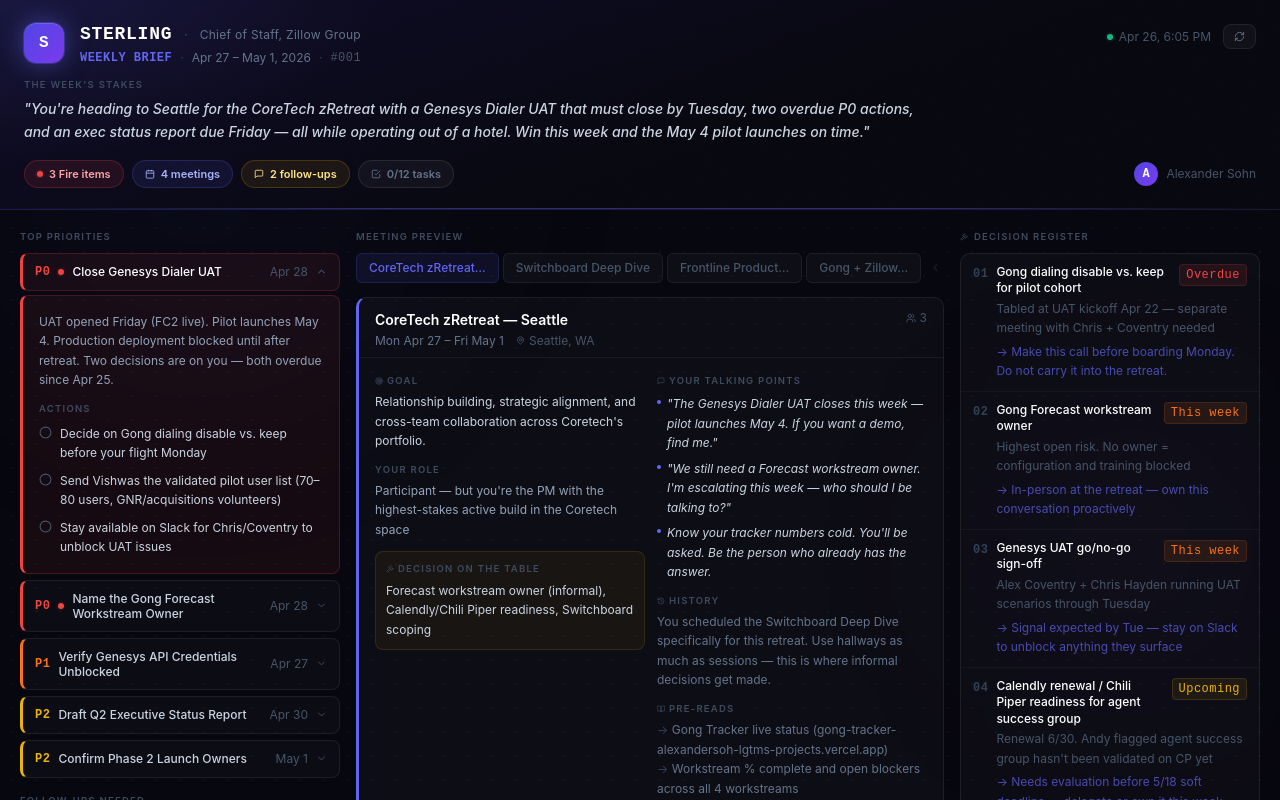
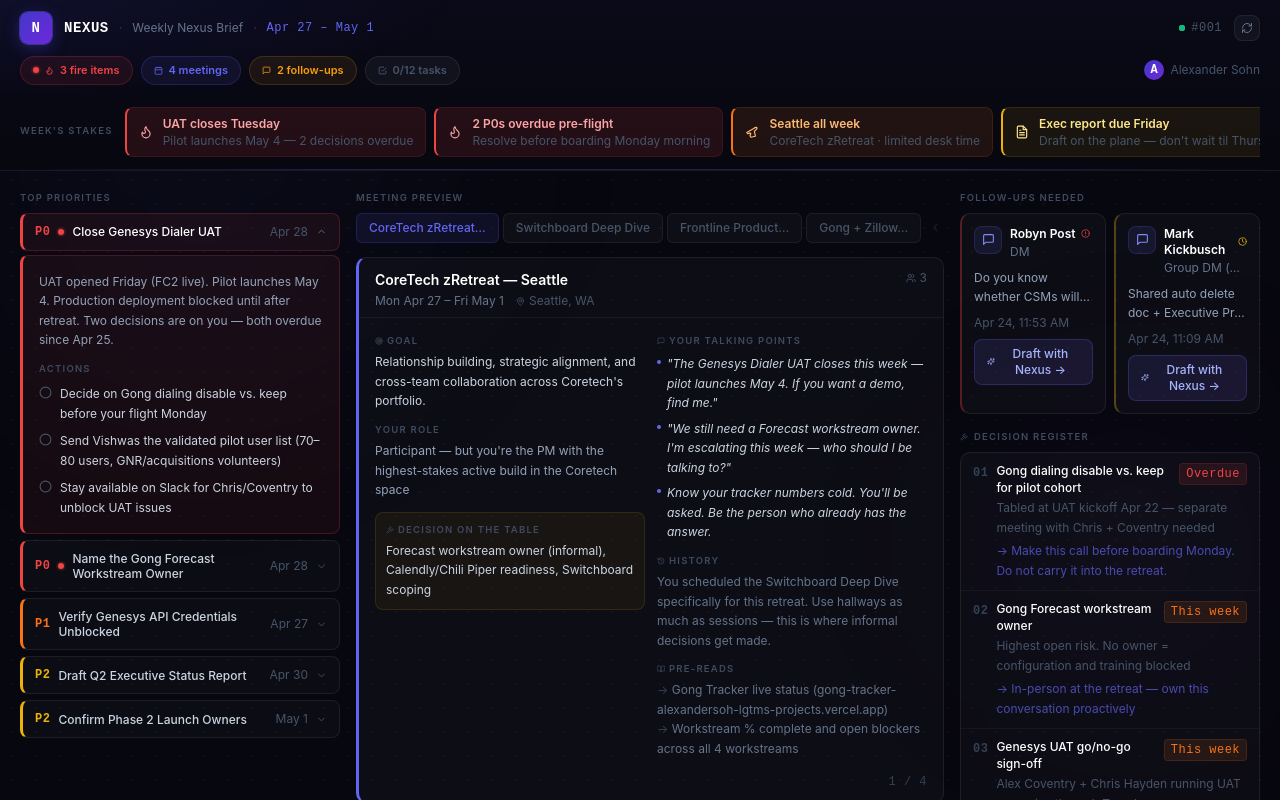
Before and after one commit to alexandersoh-lgtm/sterling-cockpit, a Next.js app: page /weekly in a window 1280 px wide. Shown: the top 800 px of the page. Built offline with nearby package versions, Linux system fonts and the light colour scheme.

Commit message:
Rename to Nexus, redesign header, stakes as cards, follow-ups top of right column

```diff
--- a/app/layout.tsx
+++ b/app/layout.tsx
@@ -2,7 +2,7 @@
 import './globals.css'
 
 export const metadata: Metadata = {
-  title: 'Sterling — Chief of Staff',
+  title: 'Nexus — Chief of Staff',
   description: 'Your AI Chief of Staff at Zillow Group',
 }
 
--- a/app/weekly/page.tsx
+++ b/app/weekly/page.tsx
@@ -1,5 +1,5 @@
 import weeklyData from '@/data/weekly.json'
-import SterlingHeader from '@/components/SterlingHeader'
+import NexusHeader from '@/components/NexusHeader'
 import PriorityGrid from '@/components/PriorityGrid'
 import MeetingSection from '@/components/MeetingSection'
 import TaskList from '@/components/TaskList'
@@ -12,8 +12,7 @@
 
   return (
     <div className="min-h-screen dot-grid">
-      <SterlingHeader
-        stakes={d.stakes}
+      <NexusHeader
         weekStart={d.meta.weekStart}
         weekEnd={d.meta.weekEnd}
         briefNumber={d.meta.briefNumber}
@@ -22,16 +21,15 @@
         followUpCount={d.followUps.length}
         taskTotal={d.tasks.length}
         taskDone={0}
+        stakesCards={d.stakesCards}
       />
 
-      {/* Main dashboard — 3-column grid */}
       <div className="max-w-[1600px] mx-auto px-4 sm:px-5 py-5">
         <div className="grid grid-cols-1 lg:grid-cols-[320px_1fr_300px] gap-4">
 
           {/* ── COL 1: Priorities ─────────────────────── */}
           <div className="space-y-4">
             <PriorityGrid priorities={d.priorities} />
-            <FollowUps followUps={d.followUps} />
           </div>
 
           {/* ── COL 2: Meetings + Tasks ───────────────── */}
@@ -40,8 +38,9 @@
             <TaskList tasks={d.tasks} />
           </div>
 
-          {/* ── COL 3: Decisions + Stakeholders + Wins + Deep Work ── */}
+          {/* ── COL 3: Follow-ups (top) + Decisions + Stakeholders + Wins + Deep Work ── */}
           <div className="space-y-4">
+            <FollowUps followUps={d.followUps} />
             <DecisionRegister decisions={d.decisions} />
             <StakeholderPulse stakeholders={d.stakeholders} />
             <WinBank wins={d.winBank} />
@@ -51,13 +50,13 @@
 
         {/* Footer */}
         <div className="mt-8 pt-5 flex items-center justify-center gap-2"
-          style={{ borderTop:'1px solid rgba(255,255,255,0.04)' }}>
+          style={{ borderTop: '1px solid rgba(255,255,255,0.04)' }}>
           <div className="w-4 h-4 rounded flex items-center justify-center"
-            style={{ background:'linear-gradient(135deg,#4f46e5,#7c3aed)' }}>
-            <span className="sterling-mono text-white text-xs font-bold" style={{ fontSize:'8px' }}>S</span>
+            style={{ background: 'linear-gradient(135deg,#4338ca,#6d28d9)' }}>
+            <span className="sterling-mono text-white font-bold" style={{ fontSize: '8px' }}>N</span>
           </div>
           <p className="sterling-mono text-xs text-slate-700 tracking-widest">
-            You're ready. Go lead. — Sterling
+            You're ready. Go lead. — Nexus
           </p>
         </div>
       </div>
--- a/components/DraftModal.tsx
+++ b/components/DraftModal.tsx
@@ -58,11 +58,11 @@
           style={{ borderBottom: '1px solid rgba(255,255,255,0.07)', background: 'rgba(99,102,241,0.06)' }}>
           <div className="flex items-center gap-3">
             <div className="w-7 h-7 rounded-lg flex items-center justify-center flex-shrink-0"
-              style={{ background: 'linear-gradient(135deg, #6366f1, #8b5cf6)', boxShadow: '0 0 12px rgba(99,102,241,0.4)' }}>
-              <span className="sterling-mono text-white text-xs font-bold">S</span>
+              style={{ background: 'linear-gradient(135deg, #4338ca, #6d28d9)', boxShadow: '0 0 12px rgba(99,102,241,0.4)' }}>
+              <span className="sterling-mono text-white text-xs font-bold">N</span>
             </div>
             <div>
-              <p className="text-sm font-semibold text-white">Sterling's Draft</p>
+              <p className="text-sm font-semibold text-white">Nexus's Draft</p>
               <p className="text-xs text-slate-500">Reply to {item.person}</p>
             </div>
           </div>
@@ -96,7 +96,7 @@
                     style={{ animation: `ping-slow 1.2s ease-in-out ${i * 0.2}s infinite` }} />
                 ))}
               </div>
-              <span className="text-sm text-slate-500 italic">Sterling is composing...</span>
+              <span className="text-sm text-slate-500 italic">Nexus is composing...</span>
             </div>
           )}
 
@@ -127,10 +127,10 @@
             </div>
           )}
 
-          {/* Sterling signature */}
+          {/* Nexus signature */}
           {phase === 'done' && (
             <p className="text-xs text-slate-600 text-right mt-3 sterling-mono">
-              — Sterling
+              — Nexus
             </p>
           )}
         </div>
--- a/components/FollowUps.tsx
+++ b/components/FollowUps.tsx
@@ -50,7 +50,7 @@
                 <button onClick={() => setActive(fu)}
                   className="w-full flex items-center justify-center gap-1.5 px-3 py-1.5 rounded-lg text-xs font-medium transition-all"
                   style={{ background:'linear-gradient(135deg,rgba(99,102,241,0.12),rgba(139,92,246,0.12))', border:'1px solid rgba(99,102,241,0.25)', color:'#a5b4fc' }}>
-                  <Sparkles size={11}/> Draft with Sterling →
+                  <Sparkles size={11}/> Draft with Nexus →
                 </button>
               </div>
             )
--- /dev/null
+++ b/components/NexusHeader.tsx
@@ -0,0 +1,170 @@
+'use client'
+import { RefreshCw } from 'lucide-react'
+
+type StakesCard = { id: string; level: string; icon: string; headline: string; sub: string }
+
+type Props = {
+  weekStart: string; weekEnd: string; briefNumber: number
+  p0Count: number; meetingCount: number; followUpCount: number
+  taskTotal: number; taskDone: number
+  stakesCards: StakesCard[]
+}
+
+const LEVEL_STYLE: Record<string, { bar: string; badge: string; text: string; icon: string }> = {
+  P0: { bar: '#ef4444', badge: 'rgba(239,68,68,0.12)', text: '#fca5a5', icon: '🔴' },
+  P1: { bar: '#f97316', badge: 'rgba(249,115,22,0.10)', text: '#fdba74', icon: '🟠' },
+  P2: { bar: '#eab308', badge: 'rgba(234,179,8,0.08)',  text: '#fde68a', icon: '🟡' },
+}
+
+const ICONS: Record<string, React.ReactNode> = {
+  fire: (
+    <svg width="14" height="14" viewBox="0 0 24 24" fill="none" stroke="currentColor" strokeWidth="2" strokeLinecap="round" strokeLinejoin="round">
+      <path d="M8.5 14.5A2.5 2.5 0 0 0 11 12c0-1.38-.5-2-1-3-1.072-2.143-.224-4.054 2-6 .5 2.5 2 4.9 4 6.5 2 1.6 3 3.5 3 5.5a7 7 0 1 1-14 0c0-1.153.433-2.294 1-3a2.5 2.5 0 0 0 2.5 2.5z"/>
+    </svg>
+  ),
+  plane: (
+    <svg width="14" height="14" viewBox="0 0 24 24" fill="none" stroke="currentColor" strokeWidth="2" strokeLinecap="round" strokeLinejoin="round">
+      <path d="M17.8 19.2 16 11l3.5-3.5C21 6 21 4 19 4c-1.5 0-2.5.5-4 2L3 13l2 2 3.5-1.5 1.5 1.5-1.5 3.5L10 21l7.8-1.8z"/>
+    </svg>
+  ),
+  doc: (
+    <svg width="14" height="14" viewBox="0 0 24 24" fill="none" stroke="currentColor" strokeWidth="2" strokeLinecap="round" strokeLinejoin="round">
+      <path d="M14 2H6a2 2 0 0 0-2 2v16a2 2 0 0 0 2 2h12a2 2 0 0 0 2-2V8z"/>
+      <polyline points="14 2 14 8 20 8"/>
+      <line x1="16" y1="13" x2="8" y2="13"/>
+      <line x1="16" y1="17" x2="8" y2="17"/>
+      <polyline points="10 9 9 9 8 9"/>
+    </svg>
+  ),
+}
+
+export default function NexusHeader({ weekStart, weekEnd, briefNumber, p0Count, meetingCount, followUpCount, taskTotal, taskDone, stakesCards }: Props) {
+  const fmt = (d: string) => new Date(d + 'T12:00:00').toLocaleDateString('en-US', { month: 'short', day: 'numeric' })
+
+  return (
+    <header className="relative" style={{
+      background: 'linear-gradient(180deg, #0a0a18 0%, #07070f 100%)',
+      borderBottom: '1px solid rgba(255,255,255,0.06)'
+    }}>
+      {/* Ambient glow — top left only, subtle */}
+      <div className="absolute top-0 left-0 w-[500px] h-[120px] pointer-events-none"
+        style={{ background: 'radial-gradient(ellipse at top left, rgba(79,70,229,0.09) 0%, transparent 65%)' }}/>
+
+      <div className="relative max-w-[1600px] mx-auto px-5">
+
+        {/* Top row: brand ↔ meta */}
+        <div className="flex items-center justify-between h-14">
+
+          {/* Brand */}
+          <div className="flex items-center gap-3">
+            {/* N mark */}
+            <div className="relative w-8 h-8 flex items-center justify-center rounded-lg flex-shrink-0"
+              style={{ background: 'linear-gradient(135deg, #4338ca 0%, #6d28d9 100%)', boxShadow: '0 0 0 1px rgba(99,102,241,0.4), 0 4px 16px rgba(79,70,229,0.35)' }}>
+              <span className="sterling-mono text-white font-extrabold text-sm leading-none">N</span>
+            </div>
+            <div className="flex items-center gap-2.5">
+              <span className="sterling-mono font-bold text-white tracking-[0.15em] text-sm">NEXUS</span>
+              <span className="text-slate-700 text-xs">·</span>
+              <span className="text-xs text-slate-500">Weekly Nexus Brief</span>
+              <span className="text-slate-700 text-xs hidden sm:block">·</span>
+              <span className="sterling-mono text-xs hidden sm:block" style={{ color: '#6366f1' }}>
+                {fmt(weekStart)} – {fmt(weekEnd)}
+              </span>
+            </div>
+          </div>
+
+          {/* Right: status + brief # + refresh */}
+          <div className="flex items-center gap-3">
+            <div className="hidden sm:flex items-center gap-1.5">
+              <div className="relative flex h-1.5 w-1.5">
+                <span className="ping-slow absolute inline-flex h-full w-full rounded-full bg-emerald-400 opacity-60"/>
+                <span className="relative inline-flex rounded-full h-1.5 w-1.5 bg-emerald-500"/>
+              </div>
+              <span className="sterling-mono text-xs text-slate-600">#{String(briefNumber).padStart(3,'0')}</span>
+            </div>
+            <button onClick={() => window.location.reload()}
+              className="p-1.5 rounded-lg text-slate-500 hover:text-slate-300 transition-colors"
+              style={{ background: 'rgba(255,255,255,0.04)', border: '1px solid rgba(255,255,255,0.07)' }}>
+              <RefreshCw size={12}/>
+            </button>
+          </div>
+        </div>
+
+        {/* Stat pills row */}
+        <div className="flex items-center gap-2 pb-3 flex-wrap">
+          <StatPill color="#ef4444" bg="rgba(239,68,68,0.09)" border="rgba(239,68,68,0.20)" pulse>
+            <svg width="9" height="9" viewBox="0 0 24 24" fill="none" stroke="currentColor" strokeWidth="2.5"><path d="M8.5 14.5A2.5 2.5 0 0 0 11 12c0-1.38-.5-2-1-3-1.072-2.143-.224-4.054 2-6 .5 2.5 2 4.9 4 6.5 2 1.6 3 3.5 3 5.5a7 7 0 1 1-14 0c0-1.153.433-2.294 1-3a2.5 2.5 0 0 0 2.5 2.5z"/></svg>
+            {p0Count} fire items
+          </StatPill>
+          <StatPill color="#6366f1" bg="rgba(99,102,241,0.09)" border="rgba(99,102,241,0.20)">
+            <svg width="9" height="9" viewBox="0 0 24 24" fill="none" stroke="currentColor" strokeWidth="2"><rect x="3" y="4" width="18" height="18" rx="2"/><line x1="16" y1="2" x2="16" y2="6"/><line x1="8" y1="2" x2="8" y2="6"/><line x1="3" y1="10" x2="21" y2="10"/></svg>
+            {meetingCount} meetings
+          </StatPill>
+          <StatPill color="#f59e0b" bg="rgba(245,158,11,0.08)" border="rgba(245,158,11,0.18)">
+            <svg width="9" height="9" viewBox="0 0 24 24" fill="none" stroke="currentColor" strokeWidth="2"><path d="M21 15a2 2 0 0 1-2 2H7l-4 4V5a2 2 0 0 1 2-2h14a2 2 0 0 1 2 2z"/></svg>
+            {followUpCount} follow-ups
+          </StatPill>
+          <StatPill color="#475569" bg="rgba(255,255,255,0.04)" border="rgba(255,255,255,0.08)">
+            <svg width="9" height="9" viewBox="0 0 24 24" fill="none" stroke="currentColor" strokeWidth="2.5"><polyline points="9 11 12 14 22 4"/><path d="M21 12v7a2 2 0 0 1-2 2H5a2 2 0 0 1-2-2V5a2 2 0 0 1 2-2h11"/></svg>
+            {taskDone}/{taskTotal} tasks
+          </StatPill>
+
+          <div className="flex-1 hidden sm:block"/>
+          <span className="hidden sm:flex items-center gap-1.5">
+            <div className="w-5 h-5 rounded-full flex items-center justify-center sterling-mono text-xs font-bold text-white"
+              style={{ background: 'linear-gradient(135deg,#4338ca,#6d28d9)' }}>A</div>
+            <span className="text-xs text-slate-600">Alexander Sohn</span>
+          </span>
+        </div>
+      </div>
+
+      {/* Stakes strip */}
+      <StakesStrip cards={stakesCards}/>
+
+      {/* Bottom line */}
+      <div className="h-px"
+        style={{ background: 'linear-gradient(90deg, transparent 0%, rgba(99,102,241,0.25) 25%, rgba(139,92,246,0.25) 75%, transparent 100%)' }}/>
+    </header>
+  )
+}
+
+function StatPill({ children, color, bg, border, pulse }: {
+  children: React.ReactNode; color: string; bg: string; border: string; pulse?: boolean
+}) {
+  return (
+    <div className="stat-pill" style={{ background: bg, border: `1px solid ${border}`, color }}>
+      {pulse && (
+        <div className="relative flex h-1.5 w-1.5 flex-shrink-0">
+          <span className="ping-slow absolute inline-flex h-full w-full rounded-full opacity-60" style={{ background: color }}/>
+          <span className="relative inline-flex rounded-full h-1.5 w-1.5" style={{ background: color }}/>
+        </div>
+      )}
+      {children}
+    </div>
+  )
+}
+
+function StakesStrip({ cards }: { cards: StakesCard[] }) {
+  return (
+    <div className="max-w-[1600px] mx-auto px-5 py-2.5">
+      <div className="flex items-center gap-2 overflow-x-auto pb-0.5">
+        <span className="section-label flex-shrink-0 hidden sm:block mr-1">Week's stakes</span>
+        {cards.map(c => {
+          const s = LEVEL_STYLE[c.level] || LEVEL_STYLE.P2
+          return (
+            <div key={c.id} className="flex items-center gap-2.5 px-3 py-2 rounded-lg flex-shrink-0 transition-all"
+              style={{ background: s.badge, border: `1px solid ${s.bar}22`, borderLeft: `2px solid ${s.bar}` }}>
+              <div style={{ color: s.text }} className="flex-shrink-0">
+                {ICONS[c.icon] || ICONS.doc}
+              </div>
+              <div>
+                <p className="text-xs font-semibold leading-tight" style={{ color: s.text }}>{c.headline}</p>
+                <p className="text-xs text-slate-600 leading-tight mt-0.5">{c.sub}</p>
+              </div>
+            </div>
+          )
+        })}
+      </div>
+    </div>
+  )
+}
--- a/data/weekly.json
+++ b/data/weekly.json
@@ -6,6 +6,12 @@
     "briefNumber": 1
   },
   "stakes": "You're heading to Seattle for the CoreTech zRetreat with a Genesys Dialer UAT that must close by Tuesday, two overdue P0 actions, and an exec status report due Friday — all while operating out of a hotel. Win this week and the May 4 pilot launches on time.",
+  "stakesCards": [
+    { "id": "s1", "level": "P0", "icon": "fire",     "headline": "UAT closes Tuesday",       "sub": "Pilot launches May 4 — 2 decisions overdue" },
+    { "id": "s2", "level": "P0", "icon": "fire",     "headline": "2 P0s overdue pre-flight", "sub": "Resolve before boarding Monday morning" },
+    { "id": "s3", "level": "P1", "icon": "plane",    "headline": "Seattle all week",          "sub": "CoreTech zRetreat · limited desk time" },
+    { "id": "s4", "level": "P2", "icon": "doc",      "headline": "Exec report due Friday",    "sub": "Draft on the plane — don't wait til Thursday" }
+  ],
   "priorities": [
     {
       "id": "p1",
```
